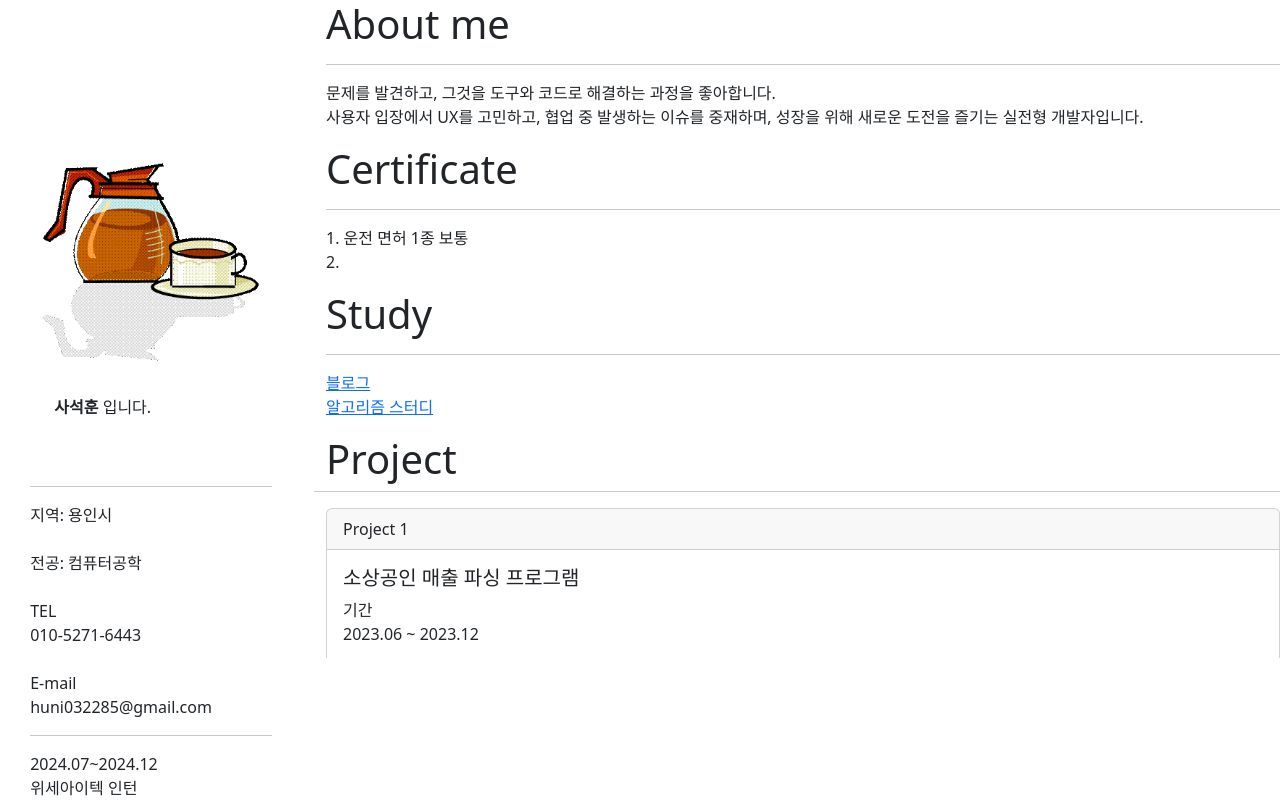
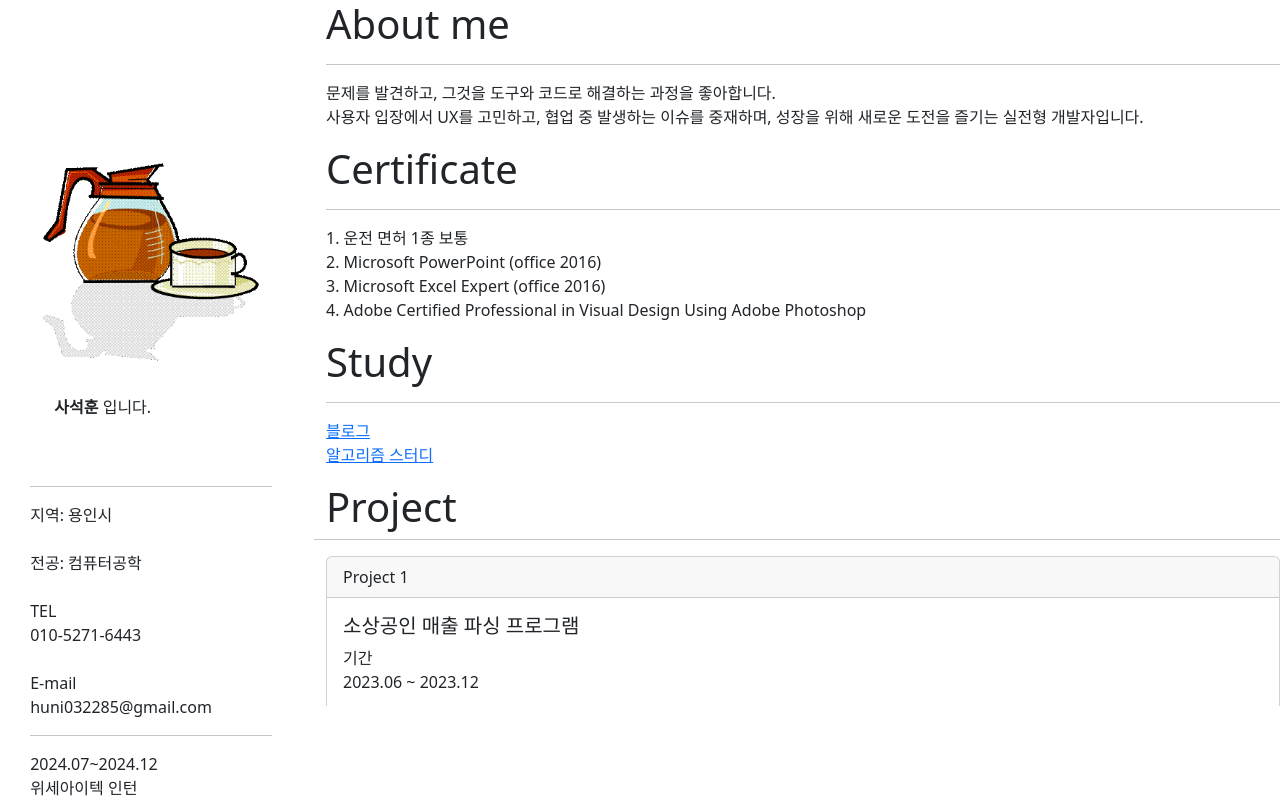
Before and after one commit to Clear-head/webstart, a plain HTML site: page service/index.html in a window 1280 px wide. Shown: the top 800 px of the page. Drawn offline with nearby package versions, Linux system fonts and the light colour scheme.

Commit message:
Update index.html

```diff
--- a/service/index.html
+++ b/service/index.html
@@ -53,7 +53,9 @@
                         <hr>
                         <p>
                             1. 운전 면허 1종 보통<br>
-                            2.
+                            2. Microsoft PowerPoint (office 2016)<br>
+                            3. Microsoft Excel Expert (office 2016)<br>
+                            4. Adobe Certified Professional in Visual Design Using Adobe Photoshop<br>
                         </p>
                         <h1>Study</h1>
                         <hr>
```
